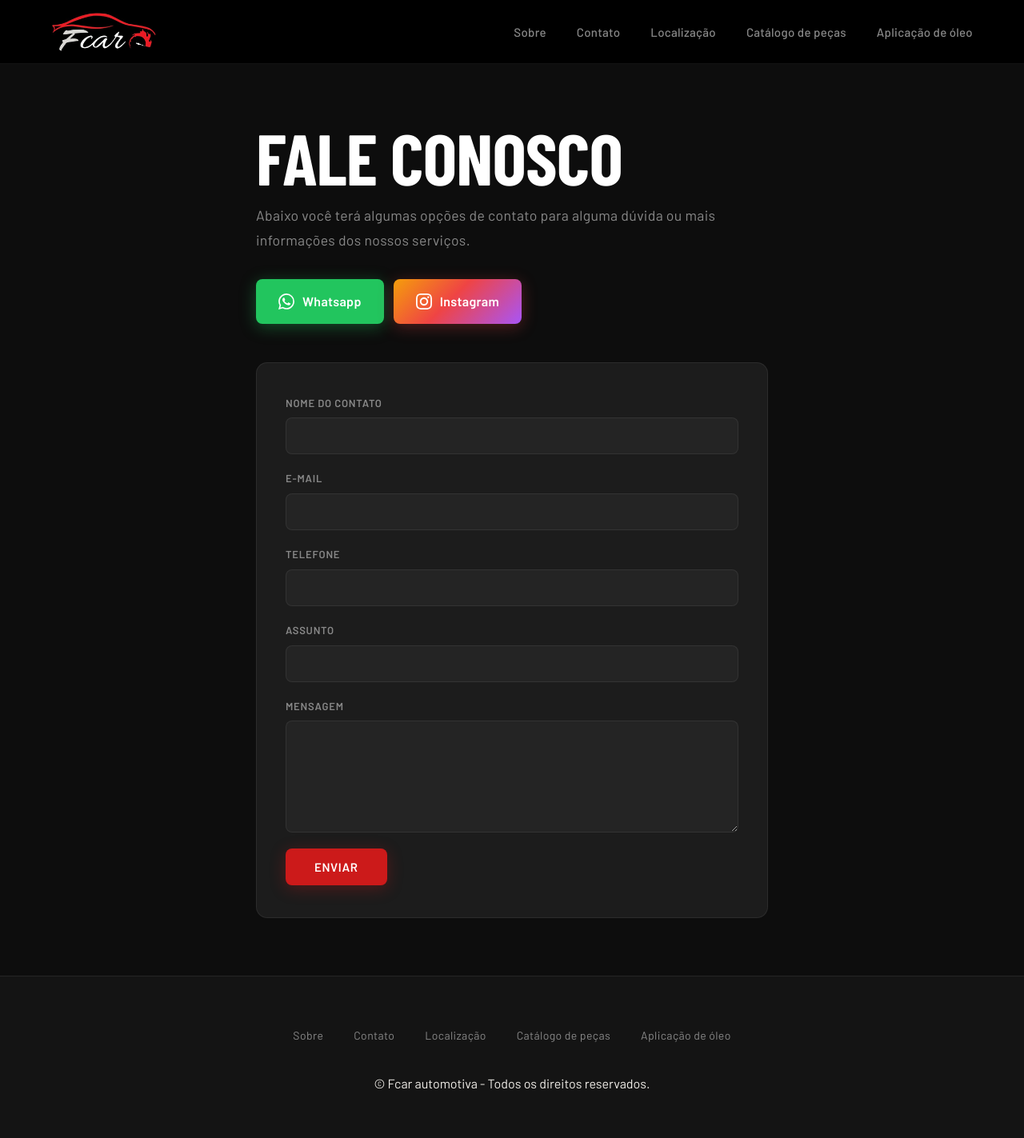
After one commit to LukBomfim/Fcar, a Flask app: page /contato in a window 1280 px wide. The commit adds this page. Shown: the whole page at 80% size. Run offline with Flask 3, Linux system fonts and the light colour scheme; some web fonts are replaced.

Commit message:
criação da página de contatos

```diff
--- a/backend/routes.py
+++ b/backend/routes.py
@@ -5,3 +5,7 @@ routes = Blueprint('routes', __name__)
 @routes.route('/')
 def index():
     return render_template('index.html')
+
+@routes.route('/contato')
+def contato():
+    return render_template('contato.html')
--- /dev/null
+++ b/frontend/static/css/contato.css
@@ -0,0 +1,196 @@
+/* ── HERO CONTATO ── */
+.hero {
+    min-height: calc(100vh - var(--header-h));
+    display: flex;
+    align-items: center;
+    justify-content: center;
+    padding: 72px 24px;
+}
+
+.hero-content {
+    width: 100%;
+    max-width: 640px;
+    animation: heroFade 0.9s ease both;
+}
+
+.hero-content h2 {
+    margin-bottom: 12px;
+}
+
+.hero-content > p {
+    color: var(--text-muted);
+    font-size: 1.1rem;
+    line-height: 1.8;
+    margin-bottom: 32px;
+}
+
+/* ── BOTÕES SOCIAIS ── */
+#area-btn {
+    display: flex;
+    gap: 12px;
+    flex-wrap: wrap;
+    margin-bottom: 48px;
+}
+
+.btn {
+    display: inline-flex;
+    align-items: center;
+    gap: 10px;
+    padding: 15px 28px;
+    border-radius: 8px;
+    font-family: var(--font-body);
+    font-size: 16px;
+    font-weight: 600;
+    letter-spacing: 0.02em;
+    text-decoration: none;
+    cursor: pointer;
+    transition: transform 0.2s ease, box-shadow 0.2s ease, opacity 0.2s;
+}
+
+.btn:hover {
+    transform: translateY(-3px);
+    opacity: 0.92;
+}
+
+.btn:active {
+    transform: translateY(-1px);
+}
+
+.btn-whatsapp {
+    background: #22c55e;
+    color: #fff;
+    box-shadow: 0 4px 20px rgba(34, 197, 94, 0.35);
+}
+
+.btn-whatsapp:hover {
+    box-shadow: 0 6px 28px rgba(34, 197, 94, 0.5);
+}
+
+.btn-instagram {
+    background: linear-gradient(135deg, #f59e0b 0%, #ef4444 45%, #a855f7 100%);
+    color: #fff;
+    box-shadow: 0 4px 20px rgba(239, 68, 68, 0.3);
+}
+
+.btn-instagram:hover {
+    box-shadow: 0 6px 28px rgba(239, 68, 68, 0.45);
+}
+
+/* ── FORMULÁRIO ── */
+.area-form-email {
+    background: var(--bg-3);
+    border: 1px solid var(--border);
+    border-radius: 14px;
+    padding: 40px 36px;
+}
+
+.area-form-email form {
+    display: flex;
+    flex-direction: column;
+    gap: 20px;
+}
+
+.area-form-email label {
+    display: flex;
+    flex-direction: column;
+    gap: 8px;
+    font-family: var(--font-body);
+    font-size: 13px;
+    font-weight: 600;
+    color: var(--text-muted);
+    text-transform: uppercase;
+    letter-spacing: 0.06em;
+}
+
+/* remove os <br> do efeito visual (já temos gap no form) */
+.area-form-email br {
+    display: none;
+}
+
+.area-form-email input,
+.area-form-email textarea {
+    background: var(--bg-4);
+    border: 1px solid var(--border);
+    border-radius: 8px;
+    padding: 13px 16px;
+    font-family: var(--font-body);
+    font-size: 15px;
+    color: var(--text);
+    outline: none;
+    transition: border-color 0.2s, box-shadow 0.2s;
+    width: 100%;
+}
+
+.area-form-email input::placeholder,
+.area-form-email textarea::placeholder {
+    color: var(--text-dim);
+}
+
+.area-form-email input:focus,
+.area-form-email textarea:focus {
+    border-color: var(--red);
+    box-shadow: 0 0 0 3px var(--red-glow);
+}
+
+.area-form-email textarea {
+    min-height: 140px;
+    resize: vertical;
+}
+
+.area-form-email button {
+    align-self: flex-start;
+    background: var(--red);
+    color: #fff;
+    border: none;
+    border-radius: 8px;
+    padding: 14px 36px;
+    font-family: var(--font-body);
+    font-size: 15px;
+    font-weight: 600;
+    letter-spacing: 0.04em;
+    text-transform: uppercase;
+    cursor: pointer;
+    transition: background 0.2s, transform 0.2s, box-shadow 0.2s;
+    box-shadow: 0 4px 20px rgba(204, 26, 26, 0.3);
+}
+
+.area-form-email button:hover {
+    background: var(--red-dark);
+    transform: translateY(-2px);
+    box-shadow: 0 6px 28px rgba(204, 26, 26, 0.45);
+}
+
+.area-form-email button:active {
+    transform: translateY(0);
+}
+
+/* ── RESPONSIVE ── */
+@media (max-width: 768px) {
+    .hero {
+        padding: 52px 20px;
+    }
+
+    .area-form-email {
+        padding: 28px 20px;
+    }
+
+    .btn {
+        padding: 13px 22px;
+        font-size: 15px;
+    }
+}
+
+@media (max-width: 480px) {
+    #area-btn {
+        flex-direction: column;
+    }
+
+    .btn {
+        justify-content: center;
+    }
+
+    .area-form-email button {
+        width: 100%;
+        text-align: center;
+    }
+}
--- a/frontend/static/css/style.css
+++ b/frontend/static/css/style.css
@@ -13,7 +13,7 @@
     --text: #f0ede8;
     --text-muted: #888;
     --text-dim: #555;
-    --header-h: 70px;
+    --header-h: 80px;
     --font-display: 'Barlow Condensed', sans-serif;
     --font-body: 'Barlow', sans-serif;
 }
@@ -53,6 +53,36 @@ img {
     display: block;
 }
 
+
+@keyframes heroFade {
+    from { opacity: 0; transform: translateY(20px); }
+    to   { opacity: 1; transform: translateY(0); }
+}
+
+h2 {
+    font-family: var(--font-display);
+    font-size: clamp(3rem, 7vw, 5.6rem);
+    font-weight: 900;
+    line-height: 1.0;
+    letter-spacing: -0.01em;
+    color: #fff;
+    text-transform: uppercase;
+    margin-bottom: 20px;
+}
+
+h2 span {
+    color: var(--red);
+}
+
+p {
+    font-size: clamp(1.1rem, 2.2vw, 1.4rem);
+    color: rgba(255,255,255,0.75);
+    font-weight: 400;
+    letter-spacing: 0.02em;
+    margin-bottom: 0;
+}
+
+
 /* ── HEADER ── */
 header {
     position: sticky;
@@ -66,7 +96,7 @@ header {
     display: flex;
     align-items: center;
     justify-content: space-between;
-    padding: 0 40px;
+    padding: 0 48px;
     gap: 24px;
 }
 
@@ -80,7 +110,7 @@ header h1 a {
 }
 
 header h1 img {
-    height: 44px;
+    height: 52px;
     width: auto;
     border-radius: 6px;
 }
@@ -88,15 +118,15 @@ header h1 img {
 header nav {
     display: flex;
     align-items: center;
-    gap: 4px;
+    gap: 6px;
 }
 
 header nav a {
     font-family: var(--font-body);
-    font-size: 14px;
+    font-size: 15px;
     font-weight: 500;
     color: var(--text-muted);
-    padding: 8px 14px;
+    padding: 9px 16px;
     border-radius: 6px;
     letter-spacing: 0.02em;
     transition: color 0.2s, background 0.2s;
@@ -109,7 +139,7 @@ header nav a::after {
     bottom: 4px;
     left: 50%;
     transform: translateX(-50%) scaleX(0);
-    width: calc(100% - 28px);
+    width: calc(100% - 32px);
     height: 2px;
     background: var(--red);
     border-radius: 2px;
@@ -129,25 +159,25 @@ header nav a:hover::after {
 footer {
     background: var(--bg-2);
     border-top: 1px solid var(--border);
-    padding: 40px;
+    padding: 56px 48px;
     display: flex;
     flex-direction: column;
     align-items: center;
-    gap: 24px;
+    gap: 28px;
 }
 
 footer nav {
     display: flex;
     align-items: center;
-    gap: 8px;
+    gap: 10px;
     flex-wrap: wrap;
     justify-content: center;
 }
 
 footer nav a {
-    font-size: 13px;
+    font-size: 14px;
     color: var(--text-muted);
-    padding: 6px 12px;
+    padding: 7px 14px;
     border-radius: 4px;
     transition: color 0.2s;
 }
@@ -162,7 +192,7 @@ footer nav a:empty {
 
 footer p,
 footer > *:last-child {
-    font-size: 12px;
+    font-size: 13px;
     color: var(--text-dim);
     letter-spacing: 0.03em;
 }
@@ -170,26 +200,26 @@ footer > *:last-child {
 /* ── RESPONSIVE ── */
 @media (max-width: 768px) {
     header {
-        padding: 0 20px;
+        padding: 0 24px;
     }
 
     header nav {
-        gap: 0;
+        gap: 2px;
     }
 
     header nav a {
-        font-size: 13px;
-        padding: 8px 10px;
+        font-size: 14px;
+        padding: 8px 12px;
     }
 
     footer {
-        padding: 32px 20px;
+        padding: 40px 24px;
     }
 }
 
 @media (max-width: 480px) {
     header nav a {
-        font-size: 12px;
-        padding: 6px 8px;
+        font-size: 13px;
+        padding: 7px 10px;
     }
 }
--- a/frontend/templates/base.html
+++ b/frontend/templates/base.html
@@ -10,12 +10,13 @@
 <body>
     <header>
         <h1>
-            <a href="">
+            <a href="/">
                 <img src="{{ url_for('static', filename='img/logoFcar.jpg')}}" alt="Fcar">
             </a>
         </h1>
         <nav>
-            <a href="">Contato</a>
+            <a href="/">Sobre</a>
+            <a href="/contato">Contato</a>
             <a href="">Localização</a>
             <a href="">Catálogo de peças</a>
             <a href="">Aplicação de óleo</a>
@@ -29,7 +30,8 @@
 
     <footer>
         <nav>
-            <a href="">Contato</a>
+            <a href="/">Sobre</a>
+            <a href="/contato">Contato</a>
             <a href="">Localização</a>
             <a href="">Catálogo de peças</a>
             <a href="">Aplicação de óleo</a>
--- /dev/null
+++ b/frontend/templates/contato.html
@@ -0,0 +1,64 @@
+{% extends 'base.html' %}
+
+{% block title %}Contato | Fcar{% endblock %}
+{% block style %}
+    <link rel="stylesheet" href="{{ url_for('static', filename='css/contato.css') }}">
+{% endblock %}
+
+{% block content %}
+    <section class="hero">
+        <div class="hero-content">
+            <h2>
+                Fale conosco
+            </h2>
+            <p>
+                Abaixo você terá algumas opções de contato para alguma dúvida ou
+                mais informações dos nossos serviços.
+            </p>
+
+            <div id="area-btn">
+                <a href="https://wa.me/5582999133343?text=Ol%C3%A1%2C%20gostaria%20de%20fazer%20um%20or%C3%A7amento!" target="_blank" class="btn btn-whatsapp">
+                    <svg xmlns="http://www.w3.org/2000/svg" width="20" height="20" viewBox="0 0 24 24" fill="currentColor">
+                        <path d="M17.472 14.382c-.297-.149-1.758-.867-2.03-.967-.273-.099-.471-.148-.67.15-.197.297-.767.966-.94 1.164-.173.199-.347.223-.644.075-.297-.15-1.255-.463-2.39-1.475-.883-.788-1.48-1.761-1.653-2.059-.173-.297-.018-.458.13-.606.134-.133.298-.347.446-.52.149-.174.198-.298.298-.497.099-.198.05-.371-.025-.52-.075-.149-.669-1.612-.916-2.207-.242-.579-.487-.5-.669-.51-.173-.008-.371-.01-.57-.01-.198 0-.52.074-.792.372-.272.297-1.04 1.016-1.04 2.479 0 1.462 1.065 2.875 1.213 3.074.149.198 2.096 3.2 5.077 4.487.709.306 1.262.489 1.694.625.712.227 1.36.195 1.871.118.571-.085 1.758-.719 2.006-1.413.248-.694.248-1.289.173-1.413-.074-.124-.272-.198-.57-.347m-5.421 7.403h-.004a9.87 9.87 0 01-5.031-1.378l-.361-.214-3.741.982.998-3.648-.235-.374a9.86 9.86 0 01-1.51-5.26c.001-5.45 4.436-9.884 9.888-9.884 2.64 0 5.122 1.03 6.988 2.898a9.825 9.825 0 012.893 6.994c-.003 5.45-4.437 9.884-9.885 9.884m8.413-18.297A11.815 11.815 0 0012.05 0C5.495 0 .16 5.335.157 11.892c0 2.096.547 4.142 1.588 5.945L.057 24l6.305-1.654a11.882 11.882 0 005.683 1.448h.005c6.554 0 11.89-5.335 11.893-11.893a11.821 11.821 0 00-3.48-8.413z"/>
+                    </svg>
+                    Whatsapp
+                </a>
+                <a href="https://instagram.com/fcar_automotiva" target="_blank" class="btn btn-instagram">
+                    <svg xmlns="http://www.w3.org/2000/svg" width="20" height="20" viewBox="0 0 24 24" fill="currentColor">
+                        <path d="M12 2.163c3.204 0 3.584.012 4.85.07 3.252.148 4.771 1.691 4.919 4.919.058 1.265.069 1.645.069 4.849 0 3.205-.012 3.584-.069 4.849-.149 3.225-1.664 4.771-4.919 4.919-1.266.058-1.644.07-4.85.07-3.204 0-3.584-.012-4.849-.07-3.26-.149-4.771-1.699-4.919-4.92-.058-1.265-.07-1.644-.07-4.849 0-3.204.013-3.583.07-4.849.149-3.227 1.664-4.771 4.919-4.919 1.266-.057 1.645-.069 4.849-.069zm0-2.163c-3.259 0-3.667.014-4.947.072-4.358.2-6.78 2.618-6.98 6.98-.059 1.281-.073 1.689-.073 4.948 0 3.259.014 3.668.072 4.948.2 4.358 2.618 6.78 6.98 6.98 1.281.058 1.689.072 4.948.072 3.259 0 3.668-.014 4.948-.072 4.354-.2 6.782-2.618 6.979-6.98.059-1.28.073-1.689.073-4.948 0-3.259-.014-3.667-.072-4.947-.196-4.354-2.617-6.78-6.979-6.98-1.281-.059-1.69-.073-4.949-.073zm0 5.838c-3.403 0-6.162 2.759-6.162 6.162s2.759 6.163 6.162 6.163 6.162-2.759 6.162-6.163c0-3.403-2.759-6.162-6.162-6.162zm0 10.162c-2.209 0-4-1.79-4-4 0-2.209 1.791-4 4-4s4 1.791 4 4c0 2.21-1.791 4-4 4zm6.406-11.845c-.796 0-1.441.645-1.441 1.44s.645 1.44 1.441 1.44c.795 0 1.439-.645 1.439-1.44s-.644-1.44-1.439-1.44z"/>
+                    </svg>
+                    Instagram
+                </a>
+            </div>
+
+            <div class="area-form-email">
+                <form method="post">
+                    <label>Nome do contato
+                        <input type="text" name="name">
+                    </label>
+                    <br>
+                    <label>E-mail
+                        <input type="email" name="email">
+                    </label>
+                    <br>
+                    <label>Telefone
+                        <input type="tel" name="telefone">
+                    </label>
+                    <br>
+                    <label>Assunto
+                        <input type="text" name="assunto">
+                    </label>
+                    <br>
+                    <label>Mensagem
+                        <textarea name="mensagem"></textarea>
+                    </label>
+                    <br>
+                    <button>
+                        Enviar
+                    </button>
+                </form>
+            </div>
+        </div>
+    </section>
+
+{% endblock %}
```
Also changed, not shown: frontend/static/css/index.css (+35 -63 lines), frontend/templates/index.html (+7 -5 lines), teste.html (deleted, +0 -181 lines).
